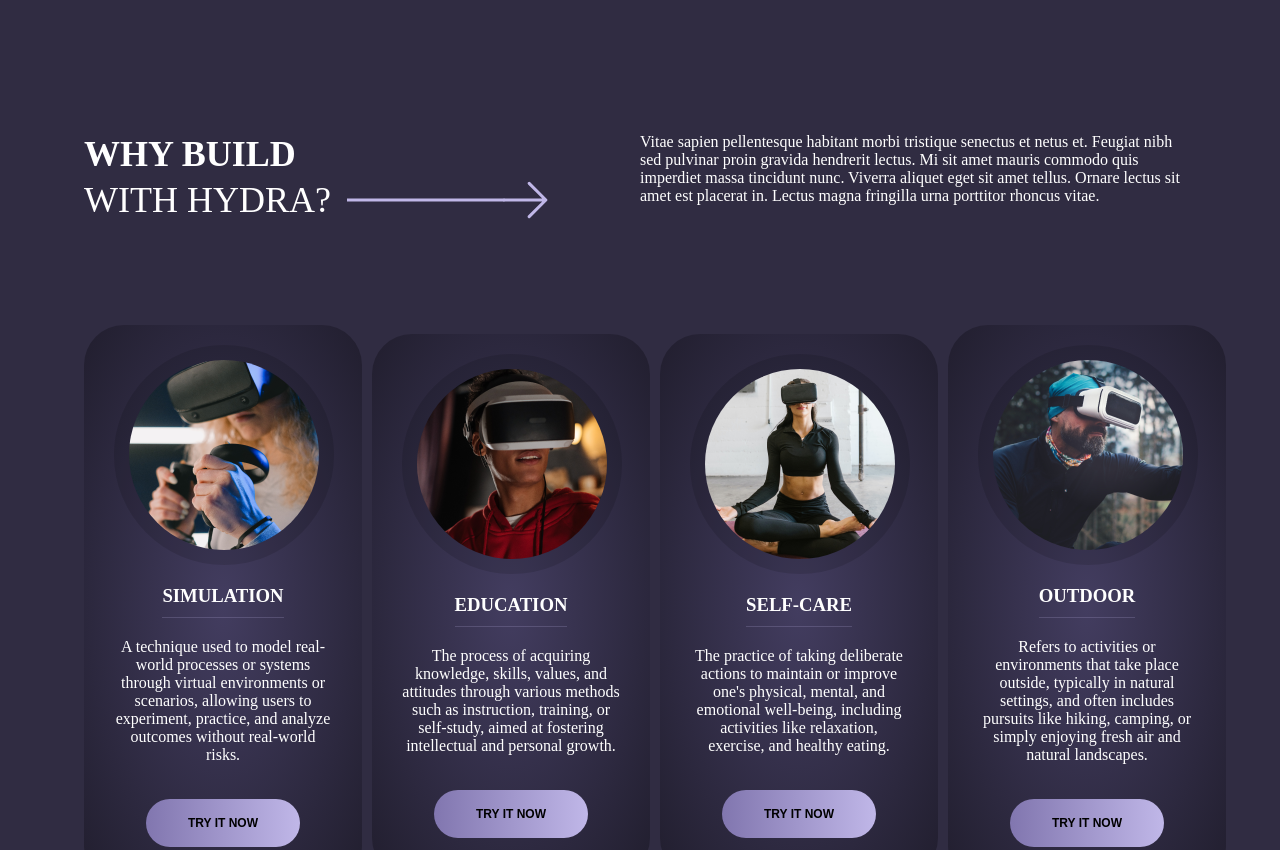
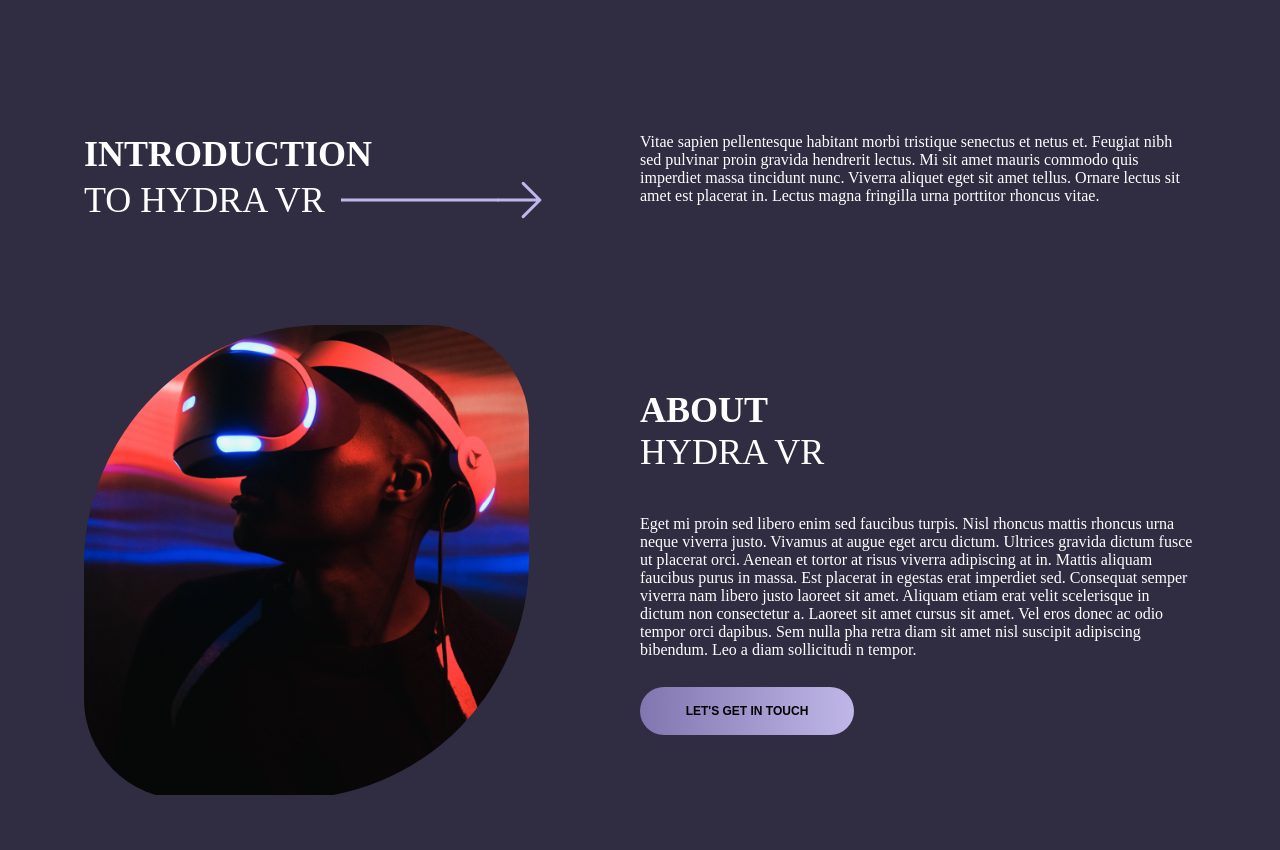
Before and after one commit to KiwiScreams/Hydra-Landing-Page, a React (Vite) app: page / in a window 1280 px wide. Shown: the part 1080-1930 px from the top of the page. Built offline with nearby package versions, Linux system fonts and the light colour scheme.

Commit message:
about component

```diff
--- a/src/components/about us/AboutUs.css
+++ b/src/components/about us/AboutUs.css
@@ -0,0 +1,55 @@
+.about-section
+{
+    margin-bottom: 100px;
+}
+.about-section .about-container
+{
+    display: flex;
+    justify-content: space-between;
+    padding: 0 84px;
+    gap: 100px;
+    align-items: center;
+}
+.about-section .about-container .content
+{
+    width: 50%;
+    color: var(--white-clr);
+}
+.about-container .img
+{
+    border-radius: 240px 100px 240px 100px;
+    overflow: hidden;
+    width: 40%;
+}
+.about-container .img img
+{
+    width: 100%;
+    height: 100%;
+}
+.about-container button
+{
+  width: 214px;
+  height: 48px;
+  background: linear-gradient(
+    to right,
+    var(--purple-gradient-clr),
+    var(--light-purple-gradient-clr)
+  );
+  border-radius: 40px;
+  font-size: 12px;
+  font-weight: bold;
+  text-transform: uppercase;
+  margin-top: 28px;
+}
+.about-container button:hover
+{
+  background: linear-gradient(
+    to right,
+    var(--light-purple-gradient-clr),
+    var(--purple-gradient-clr)
+  );
+}
+.about-container .content .norm
+{
+    margin-bottom: 42px;
+}
--- a/src/components/about us/AboutUs.jsx
+++ b/src/components/about us/AboutUs.jsx
@@ -0,0 +1,50 @@
+import "./AboutUs.css";
+import aboutImage from "../../assets/images/about.png";
+const AboutUs = () => {
+  return (
+    <>
+      <section className="about-section">
+        <div className="build-container">
+          <div className="title">
+            <h1 className="bold">INTRODUCTION</h1>
+            <div className="title-container">
+              <h1 className="norm">TO HYDRA VR</h1>
+              <div className="longArrow"></div>
+            </div>
+          </div>
+          <p>
+            Vitae sapien pellentesque habitant morbi tristique senectus et netus
+            et. Feugiat nibh sed pulvinar proin gravida hendrerit lectus. Mi sit
+            amet mauris commodo quis imperdiet massa tincidunt nunc. Viverra
+            aliquet eget sit amet tellus. Ornare lectus sit amet est placerat
+            in. Lectus magna fringilla urna porttitor rhoncus vitae.
+          </p>
+        </div>
+        <div className="about-container">
+          <div className="img">
+            <img src={aboutImage} alt="" />
+          </div>
+          <div className="content">
+            <h1 className="bold">ABOUT</h1>
+            <h1 className="norm">HYDRA VR</h1>
+            <p>
+              Eget mi proin sed libero enim sed faucibus turpis. Nisl rhoncus
+              mattis rhoncus urna neque viverra justo. Vivamus at augue eget
+              arcu dictum. Ultrices gravida dictum fusce ut placerat orci.
+              Aenean et tortor at risus viverra adipiscing at in. Mattis aliquam
+              faucibus purus in massa. Est placerat in egestas erat imperdiet
+              sed. Consequat semper viverra nam libero justo laoreet sit amet.
+              Aliquam etiam erat velit scelerisque in dictum non consectetur a.
+              Laoreet sit amet cursus sit amet. Vel eros donec ac odio tempor
+              orci dapibus. Sem nulla pha retra diam sit amet nisl suscipit
+              adipiscing bibendum. Leo a diam sollicitudi n tempor.
+            </p>
+            <button>LET'S GET IN TOUCH</button>
+          </div>
+        </div>
+      </section>
+    </>
+  );
+};
+
+export default AboutUs;
--- a/src/pages/home/Home.jsx
+++ b/src/pages/home/Home.jsx
@@ -1,3 +1,4 @@
+import AboutUs from "../../components/about us/AboutUs";
 import Contacts from "../../components/contact/Contacts";
 import Layout from "../../components/layout/Layout";
 import Services from "../../components/services/Services";
@@ -7,6 +8,7 @@
   return (
     <>
       <Layout />
+      <AboutUs />
       <Services />
       <Technology />
       <Contacts />
```
Also changed, not shown: src/assets/images/about.png (added).
